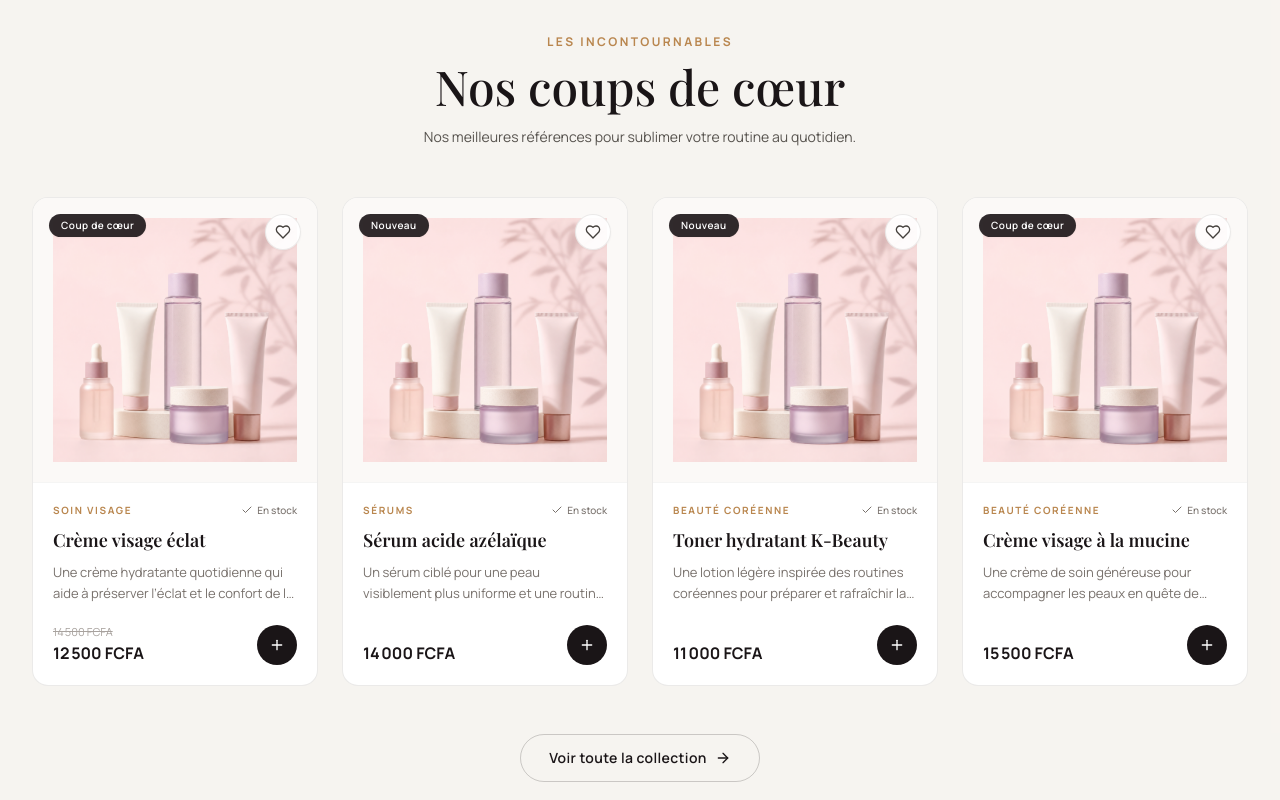
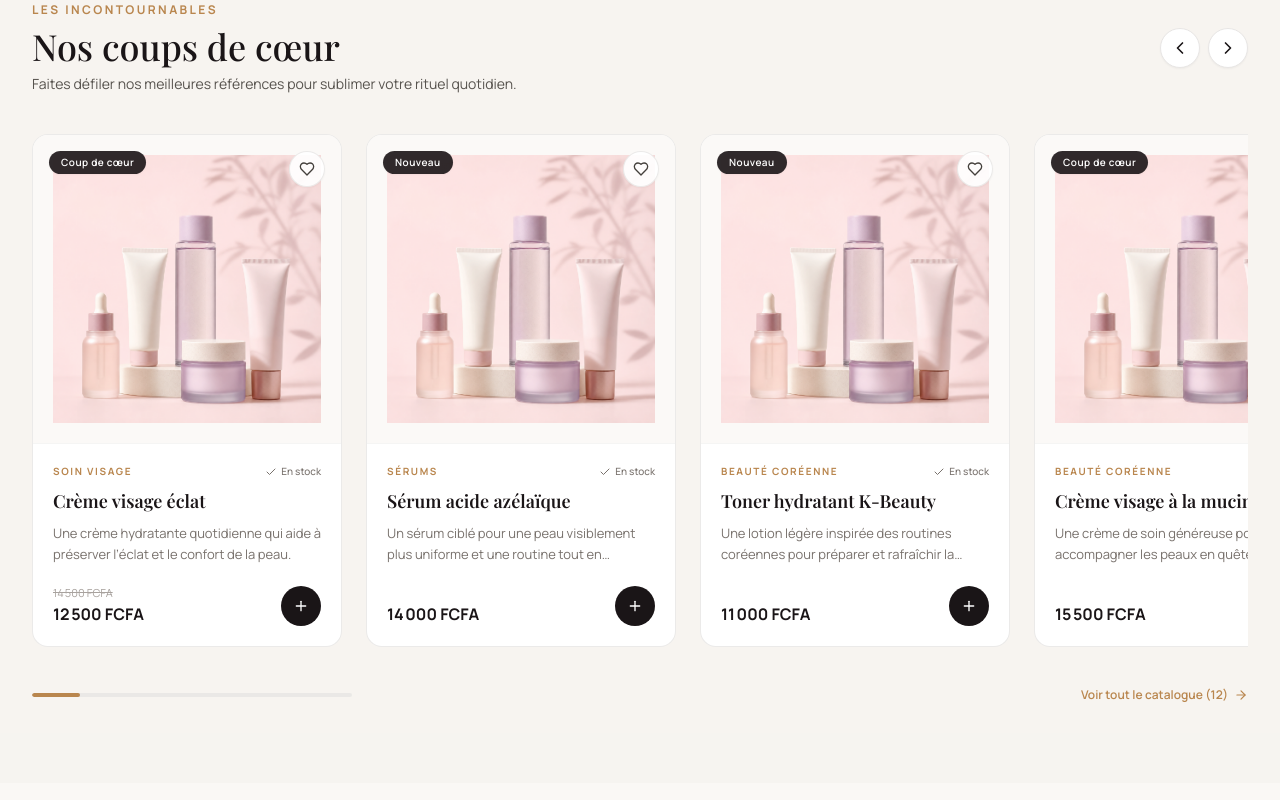
Before and after one commit to Mariusbia1/milfleurs, a React (Vite) app: page / in a window 1280 px wide. Shown: the part 1300-2100 px from the top of the page. Built offline with nearby package versions, Linux system fonts and the light colour scheme.

Commit message:
feat: integrer les formes de scroll carrousels snap et scrollbars conformes aux boutiques e-commerce

```diff
--- a/src/index.css
+++ b/src/index.css
@@ -4,7 +4,9 @@
 
 @layer base {
   * { box-sizing: border-box; }
-  html { scroll-behavior: smooth; }
+  html {
+    scroll-behavior: smooth;
+  }
   body {
     margin: 0;
     min-width: 320px;
@@ -25,6 +27,28 @@
   img { display: block; }
   button, a, input, textarea, select { outline-offset: 2px; }
   button { cursor: pointer; }
+
+  /* E-commerce luxury custom scrollbars */
+  ::-webkit-scrollbar {
+    width: 6px;
+    height: 6px;
+  }
+  ::-webkit-scrollbar-track {
+    background: transparent;
+  }
+  ::-webkit-scrollbar-thumb {
+    background: #DCD4CE;
+    border-radius: 9999px;
+  }
+  ::-webkit-scrollbar-thumb:hover {
+    background: #B9864E;
+  }
+  .dark ::-webkit-scrollbar-thumb {
+    background: #332B30;
+  }
+  .dark ::-webkit-scrollbar-thumb:hover {
+    background: #B9864E;
+  }
 }
 
 @layer components {
@@ -35,6 +59,26 @@
 
   .dark .hero-overlay {
     background: linear-gradient(90deg, rgba(21, 18, 20, 0.96) 0%, rgba(21, 18, 20, 0.85) 50%, rgba(21, 18, 20, 0.25) 80%, transparent 100%) !important;
+  }
+
+  /* E-commerce product rail scroll-snap */
+  .ecommerce-scroll-rail {
+    display: flex;
+    overflow-x: auto;
+    scroll-snap-type: x mandatory;
+    overscroll-behavior-x: contain;
+    -webkit-overflow-scrolling: touch;
+    scroll-padding-left: 1rem;
+    scroll-padding-right: 1rem;
+  }
+
+  .ecommerce-scroll-rail::-webkit-scrollbar {
+    display: none;
+  }
+
+  .ecommerce-scroll-item {
+    scroll-snap-align: start;
+    flex-shrink: 0;
   }
 
   .admin-content > * {
@@ -101,6 +145,14 @@
 }
 
 @layer utilities {
+  .no-scrollbar::-webkit-scrollbar {
+    display: none;
+  }
+  .no-scrollbar {
+    -ms-overflow-style: none;
+    scrollbar-width: none;
+  }
+
   html:not(.dark) .bg-white,
   html:not(.dark) .bg-ivory,
   html:not(.dark) .bg-mist,
--- a/src/pages/public/HomePage.jsx
+++ b/src/pages/public/HomePage.jsx
@@ -1,5 +1,6 @@
+import { useRef, useState, useEffect } from 'react'
 import { motion } from 'framer-motion'
-import { ArrowRight, BadgeCheck, HeartPulse, PackageCheck, Star, MessageCircle, ShieldCheck, Award } from 'lucide-react'
+import { ArrowRight, BadgeCheck, HeartPulse, PackageCheck, Star, MessageCircle, ShieldCheck, Award, ChevronLeft, ChevronRight } from 'lucide-react'
 import { Link } from 'react-router-dom'
 import SEO from '../../components/common/SEO'
 import Button from '../../components/common/Button'
@@ -13,32 +14,56 @@ import { siteConfig } from '../../config/siteConfig'
 import heroImage from '../../assets/milfleur-hero.png'
 import skincareImage from '../../assets/milfleur-skincare.png'
 
-const SectionTitle = ({ eyebrow, children, subtitle }) => (
-  <div className="mb-12 text-center">
+const SectionTitle = ({ eyebrow, children, subtitle, action }) => (
+  <div className="mb-8 flex flex-col items-center justify-between gap-4 text-center sm:flex-row sm:text-left">
+    <div>
       {eyebrow && (
-      <p className="mb-3 text-xs font-bold uppercase tracking-[0.2em] text-gold">
+        <p className="mb-2 text-xs font-bold uppercase tracking-[0.2em] text-gold">
           {eyebrow}
         </p>
       )}
-    <h2 className="font-display text-3xl font-normal sm:text-4xl md:text-5xl text-ink dark:text-white">
+      <h2 className="font-display text-3xl font-normal sm:text-4xl text-ink dark:text-white">
         {children}
       </h2>
       {subtitle && (
-      <p className="mx-auto mt-4 max-w-2xl text-sm leading-relaxed text-stone-600 dark:text-white/60">
+        <p className="mt-2 max-w-xl text-xs sm:text-sm leading-relaxed text-stone-600 dark:text-white/60">
           {subtitle}
         </p>
       )}
+    </div>
+    {action}
   </div>
 )
 
 export default function HomePage() {
   const featuredProducts = products.filter(p => p.featured)
+  const productRailRef = useRef(null)
+  const testimonialRailRef = useRef(null)
+  const [productScrollProgress, setProductScrollProgress] = useState(0)
+
+  const scrollRail = (ref, direction) => {
+    if (ref.current) {
+      const scrollAmount = ref.current.clientWidth * 0.75
+      ref.current.scrollBy({
+        left: direction === 'left' ? -scrollAmount : scrollAmount,
+        behavior: 'smooth'
+      })
+    }
+  }
+
+  const handleProductScroll = () => {
+    if (productRailRef.current) {
+      const { scrollLeft, scrollWidth, clientWidth } = productRailRef.current
+      const progress = scrollWidth > clientWidth ? (scrollLeft / (scrollWidth - clientWidth)) * 100 : 0
+      setProductScrollProgress(progress)
+    }
+  }
 
   return (
     <>
       <SEO title="Milfleurs | Beauté, soins & compléments authentiques" />
 
-      {/* Hero Section - Editorial Luxury Look */}
+      {/* Hero Section */}
       <section className="relative min-h-[85vh] overflow-hidden bg-[#F6F2EE] dark:bg-[#181316]">
         <img
           src={heroImage}
@@ -104,7 +129,7 @@ export default function HomePage() {
       </section>
 
       {/* Brand Intro Statement */}
-      <section className="mx-auto max-w-4xl px-4 py-20 text-center sm:px-6 md:py-28">
+      <section className="mx-auto max-w-4xl px-4 py-16 text-center sm:px-6 md:py-24">
         <p className="text-xs font-bold uppercase tracking-[0.2em] text-gold">
           L’art de prendre soin de soi
         </p>
@@ -117,32 +142,71 @@ export default function HomePage() {
         </p>
       </section>
 
-      {/* Featured Products */}
-      <section className="bg-mist/70 py-20 dark:bg-white/[0.02]">
+      {/* Featured Products - Conforme au format scroll des boutiques e-commerce */}
+      <section className="bg-mist/70 py-16 md:py-20 dark:bg-white/[0.02]">
         <div className="mx-auto max-w-7xl px-4 sm:px-6 lg:px-8">
           <SectionTitle
             eyebrow="Les incontournables"
-            subtitle="Nos meilleures références pour sublimer votre routine au quotidien."
+            subtitle="Faites défiler nos meilleures références pour sublimer votre rituel quotidien."
+            action={
+              <div className="flex items-center gap-2">
+                <button
+                  onClick={() => scrollRail(productRailRef, 'left')}
+                  className="grid h-10 w-10 place-items-center rounded-full border border-stone-200 bg-white text-stone-700 shadow-xs transition hover:border-stone-400 hover:text-ink dark:border-white/15 dark:bg-white/5 dark:text-white"
+                  aria-label="Faire défiler vers la gauche"
+                >
+                  <ChevronLeft className="h-5 w-5" />
+                </button>
+                <button
+                  onClick={() => scrollRail(productRailRef, 'right')}
+                  className="grid h-10 w-10 place-items-center rounded-full border border-stone-200 bg-white text-stone-700 shadow-xs transition hover:border-stone-400 hover:text-ink dark:border-white/15 dark:bg-white/5 dark:text-white"
+                  aria-label="Faire défiler vers la droite"
+                >
+                  <ChevronRight className="h-5 w-5" />
+                </button>
+              </div>
+            }
           >
             Nos coups de cœur
           </SectionTitle>
 
-          <div className="grid grid-cols-2 gap-4 sm:gap-6 md:grid-cols-4">
+          {/* Horizontal Scroll-Snap Product Rail */}
+          <div
+            ref={productRailRef}
+            onScroll={handleProductScroll}
+            className="ecommerce-scroll-rail gap-4 sm:gap-6 pb-6 pt-2"
+          >
             {featuredProducts.map(p => (
-              <ProductCard key={p.id} product={p} />
+              <div
+                key={p.id}
+                className="ecommerce-scroll-item w-[270px] sm:w-[290px] md:w-[310px]"
+              >
+                <ProductCard product={p} />
+              </div>
             ))}
           </div>
 
-          <div className="mt-12 text-center">
-            <Button to="/collections" variant="outline">
-              Voir toute la collection <ArrowRight className="h-4 w-4" />
-            </Button>
+          {/* E-Commerce Scroll Progress Bar */}
+          <div className="mt-4 flex items-center justify-between">
+            <div className="h-1 flex-1 max-w-xs overflow-hidden rounded-full bg-stone-200/80 dark:bg-white/10">
+              <div
+                className="h-full rounded-full bg-gold transition-all duration-150"
+                style={{ width: `${Math.max(15, productScrollProgress)}%` }}
+              />
+            </div>
+            <Link
+              to="/collections"
+              className="inline-flex items-center gap-1.5 text-xs font-semibold text-gold hover:underline"
+            >
+              <span>Voir tout le catalogue ({products.length})</span>
+              <ArrowRight className="h-3.5 w-3.5" />
+            </Link>
           </div>
         </div>
       </section>
 
-      {/* Categories Grid - Editorial Visual Cards */}
-      <section className="mx-auto max-w-7xl px-4 py-20 sm:px-6 md:py-28 lg:px-8">
+      {/* Categories Grid / Scroll */}
+      <section className="mx-auto max-w-7xl px-4 py-16 sm:px-6 md:py-24 lg:px-8">
         <SectionTitle
           eyebrow="Explorer"
           subtitle="Parcourez nos différents univers de beauté et de santé."
@@ -150,21 +214,21 @@ export default function HomePage() {
           Votre routine, à votre façon
         </SectionTitle>
 
-        <div className="grid grid-cols-2 gap-4 md:grid-cols-3 md:gap-6">
+        {/* Scrollable categories on mobile, grid on tablet & desktop */}
+        <div className="ecommerce-scroll-rail gap-4 md:grid md:grid-cols-3 md:gap-6 md:overflow-visible">
           {categories.map((c, i) => (
             <Link
               key={c.slug}
               to={`/categories/${c.slug}`}
               className={`${
                 i === 0 || i === 5 ? 'md:col-span-2' : ''
-              } group relative h-64 overflow-hidden rounded-2xl bg-stone-100 md:h-80`}
+              } ecommerce-scroll-item w-[260px] md:w-auto group relative h-64 overflow-hidden rounded-2xl bg-stone-100 md:h-80`}
             >
               <img
                 src={c.image}
                 alt={c.name}
                 className="h-full w-full object-cover transition duration-700 group-hover:scale-105"
               />
-              {/* Subtle dark gradient scrim for clear legibility */}
               <div className="absolute inset-0 bg-gradient-to-t from-black/75 via-black/20 to-transparent" />
               <div className="absolute bottom-6 left-6 right-6">
                 <span className="font-display text-xl font-medium text-white sm:text-2xl">
@@ -231,8 +295,8 @@ export default function HomePage() {
       </section>
 
       {/* Trust Pillars */}
-      <section className="mx-auto max-w-7xl px-4 py-20 sm:px-6 lg:px-8">
-        <div className="grid gap-8 sm:grid-cols-2 md:grid-cols-4">
+      <section className="mx-auto max-w-7xl px-4 py-16 sm:px-6 md:py-20 lg:px-8">
+        <div className="grid gap-6 sm:grid-cols-2 md:grid-cols-4">
           {[
             [BadgeCheck, 'Produits 100% Authentiques', 'Directement importés auprès de fournisseurs agréés et certifiés.'],
             [Award, 'Sélection Ciblée', 'Des formules dermatologiques et nutritionnelles plébiscitées.'],
@@ -250,26 +314,45 @@ export default function HomePage() {
         </div>
       </section>
 
-      {/* Testimonials - Refined Editorial Dark Luxury */}
+      {/* Testimonials - Conforme au scroll des avis e-commerce */}
       <section className="border-y border-stone-200/80 bg-ink py-20 text-white dark:border-white/10 dark:bg-[#110E10]">
         <div className="mx-auto max-w-7xl px-4 sm:px-6 lg:px-8">
-          <div className="mb-14 text-center">
+          <div className="mb-10 flex flex-col items-center justify-between gap-4 sm:flex-row sm:items-end">
+            <div>
               <p className="mb-2 text-xs font-bold uppercase tracking-[0.2em] text-gold">
                 Témoignages clients
               </p>
-            <h2 className="font-display text-3xl font-normal sm:text-4xl md:text-5xl text-white">
+              <h2 className="font-display text-3xl font-normal sm:text-4xl text-white">
                 La communauté Milfleurs
               </h2>
-            <p className="mt-3 text-sm text-white/60">
-              Ce que nos clientes et clients disent de leur expérience avec nous.
-            </p>
+            </div>
+            <div className="flex items-center gap-2">
+              <button
+                onClick={() => scrollRail(testimonialRailRef, 'left')}
+                className="grid h-10 w-10 place-items-center rounded-full border border-white/15 bg-white/5 text-white transition hover:bg-white/15"
+                aria-label="Avis précédent"
+              >
+                <ChevronLeft className="h-5 w-5" />
+              </button>
+              <button
+                onClick={() => scrollRail(testimonialRailRef, 'right')}
+                className="grid h-10 w-10 place-items-center rounded-full border border-white/15 bg-white/5 text-white transition hover:bg-white/15"
+                aria-label="Avis suivant"
+              >
+                <ChevronRight className="h-5 w-5" />
+              </button>
+            </div>
           </div>
 
-          <div className="grid gap-6 sm:grid-cols-2 md:grid-cols-4">
+          {/* Testimonial Scroll Rail */}
+          <div
+            ref={testimonialRailRef}
+            className="ecommerce-scroll-rail gap-6 pb-4"
+          >
             {testimonials.map(t => (
               <blockquote
                 key={t.name}
-                className="flex flex-col justify-between rounded-2xl border border-white/10 bg-white/5 p-6 backdrop-blur-sm transition hover:border-white/20"
+                className="ecommerce-scroll-item w-[300px] sm:w-[360px] flex flex-col justify-between rounded-2xl border border-white/10 bg-white/5 p-6 backdrop-blur-sm transition hover:border-white/20"
               >
                 <div>
                   <div className="flex gap-1 text-gold">
@@ -292,7 +375,7 @@ export default function HomePage() {
       </section>
 
       {/* FAQ Section */}
-      <section className="mx-auto grid max-w-6xl gap-12 px-4 py-20 sm:px-6 md:grid-cols-2 md:py-28">
+      <section className="mx-auto grid max-w-6xl gap-12 px-4 py-16 sm:px-6 md:grid-cols-2 md:py-24">
         <div>
           <p className="text-xs font-bold uppercase tracking-[0.2em] text-gold">
             Questions fréquentes
@@ -319,7 +402,7 @@ export default function HomePage() {
       </section>
 
       {/* Bottom CTA Banner */}
-      <section className="border-t border-stone-200/80 bg-mist/60 px-4 py-20 text-center sm:px-6 dark:border-white/10 dark:bg-white/[0.02]">
+      <section className="border-t border-stone-200/80 bg-mist/60 px-4 py-16 text-center sm:px-6 dark:border-white/10 dark:bg-white/[0.02]">
         <div className="mx-auto max-w-2xl">
           <p className="text-xs font-bold uppercase tracking-[0.2em] text-gold">
             Prêt à commencer ?
--- a/src/pages/public/ProductPage.jsx
+++ b/src/pages/public/ProductPage.jsx
@@ -1,6 +1,6 @@
-import { useState } from 'react'
+import { useState, useRef } from 'react'
 import { useParams, Link } from 'react-router-dom'
-import { Minus, Plus, MessageCircle, ShieldCheck, Truck, RefreshCw, Check } from 'lucide-react'
+import { Minus, Plus, MessageCircle, ShieldCheck, Truck, RefreshCw, Check, ChevronLeft, ChevronRight } from 'lucide-react'
 import toast from 'react-hot-toast'
 import SEO from '../../components/common/SEO'
 import Button from '../../components/common/Button'
@@ -20,6 +20,17 @@ export default function ProductPage() {
   const [quantity, setQuantity] = useState(1)
   const [measurements, setMeasurements] = useState('')
   const [note, setNote] = useState('')
+  const relatedRailRef = useRef(null)
+
+  const scrollRelated = direction => {
+    if (relatedRailRef.current) {
+      const scrollAmount = relatedRailRef.current.clientWidth * 0.75
+      relatedRailRef.current.scrollBy({
+        left: direction === 'left' ? -scrollAmount : scrollAmount,
+        behavior: 'smooth'
+      })
+    }
+  }
 
   if (!product) {
     return (
@@ -81,12 +92,12 @@ export default function ProductPage() {
             </div>
 
             {product.images.length > 1 && (
-              <div className="mt-4 flex gap-3">
+              <div className="ecommerce-scroll-rail mt-4 gap-3 pb-2">
                 {product.images.map((image, i) => (
                   <button
                     key={i}
                     onClick={() => setActiveImage(i)}
-                    className={`h-20 w-20 overflow-hidden rounded-xl border-2 bg-[#FBF9F7] p-1 transition ${
+                    className={`ecommerce-scroll-item h-20 w-20 overflow-hidden rounded-xl border-2 bg-[#FBF9F7] p-1 transition ${
                       activeImage === i ? 'border-ink dark:border-white' : 'border-transparent opacity-70 hover:opacity-100'
                     }`}
                   >
@@ -247,18 +258,45 @@ export default function ProductPage() {
           </div>
         </div>
 
-        {/* Related Products */}
+        {/* Related Products - Conforme au format scroll e-commerce */}
         {related.length > 0 && (
           <section className="mt-24 border-t border-stone-200/80 pt-16 dark:border-white/10">
-            <div className="mb-10 text-center">
-              <p className="text-xs font-bold uppercase tracking-[0.2em] text-gold">Suggestions</p>
-              <h2 className="mt-2 font-display text-3xl font-normal text-ink dark:text-white">
-                Vous aimerez aussi
-              </h2>
+            <div className="mb-8 flex items-center justify-between">
+              <div>
+                <p className="text-xs font-bold uppercase tracking-[0.2em] text-gold">Suggestions</p>
+                <h2 className="mt-1 font-display text-2xl font-normal text-ink sm:text-3xl dark:text-white">
+                  Vous aimerez aussi
+                </h2>
+              </div>
+              <div className="flex items-center gap-2">
+                <button
+                  onClick={() => scrollRelated('left')}
+                  className="grid h-9 w-9 place-items-center rounded-full border border-stone-200 bg-white text-stone-700 shadow-xs transition hover:border-stone-400 hover:text-ink dark:border-white/15 dark:bg-white/5 dark:text-white"
+                  aria-label="Précédent"
+                >
+                  <ChevronLeft className="h-4 w-4" />
+                </button>
+                <button
+                  onClick={() => scrollRelated('right')}
+                  className="grid h-9 w-9 place-items-center rounded-full border border-stone-200 bg-white text-stone-700 shadow-xs transition hover:border-stone-400 hover:text-ink dark:border-white/15 dark:bg-white/5 dark:text-white"
+                  aria-label="Suivant"
+                >
+                  <ChevronRight className="h-4 w-4" />
+                </button>
+              </div>
             </div>
-            <div className="grid grid-cols-2 gap-4 sm:gap-6 md:grid-cols-4">
+
+            <div
+              ref={relatedRailRef}
+              className="ecommerce-scroll-rail gap-4 sm:gap-6 pb-4"
+            >
               {related.map(p => (
-                <ProductCard key={p.id} product={p} />
+                <div
+                  key={p.id}
+                  className="ecommerce-scroll-item w-[260px] sm:w-[280px]"
+                >
+                  <ProductCard product={p} />
+                </div>
               ))}
             </div>
           </section>
```
Lines whose indentation alone changed are shown as unchanged.
